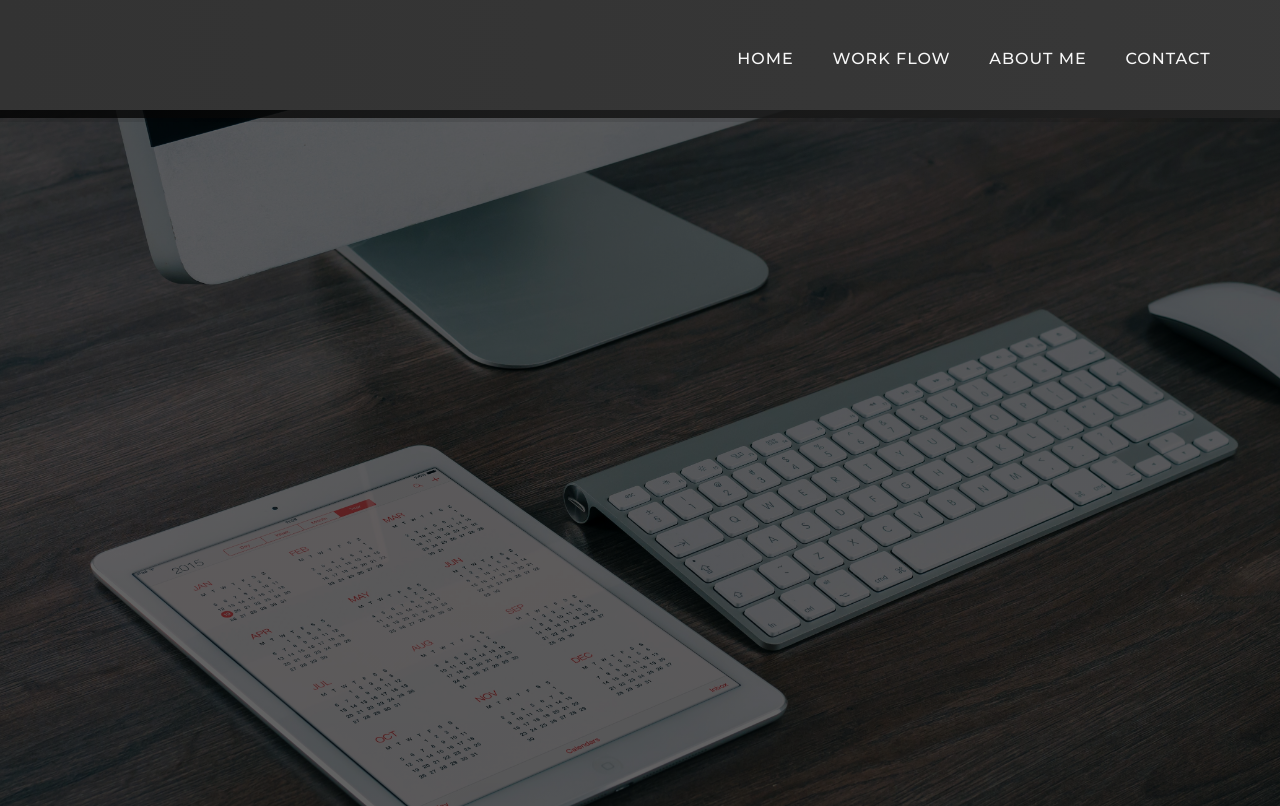
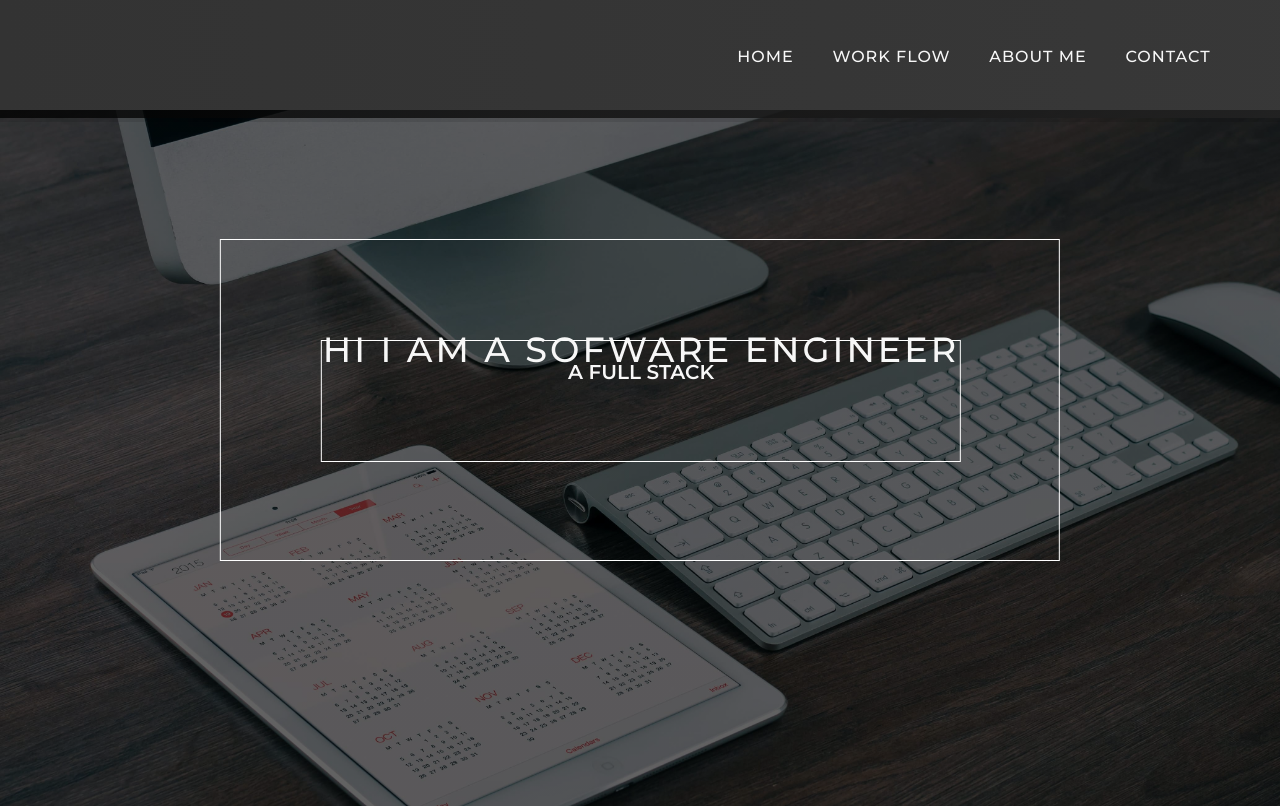
Before and after one commit to Atash3000/personal-portofolio, a React (Create React App) app: page / in a window 1280 px wide. Built offline with nearby package versions, Linux system fonts and the light colour scheme.

Commit message:
add home page slider

```diff
--- a/src/components/Header/Navigation.scss
+++ b/src/components/Header/Navigation.scss
@@ -52,6 +52,8 @@
       border-bottom: 1.5px solid transparent;
       padding-bottom: 0.5rem;
       transition:all 300ms cubic-bezier(1,.01,.08,.32);
+     // padding:0.5rem 1rem 0.5rem 1rem;
+      display:inline-block;
 
 
 
--- a/src/components/HomeSlider/HomeSlider.js
+++ b/src/components/HomeSlider/HomeSlider.js
@@ -9,7 +9,14 @@ function HomeSlider() {
   return (
     <div className='image-slider '>
       <div className="image-container">
-
+        <div className="text-box">
+          <h1 className="heading">
+            <span className="heading--main">
+              hi i am a sofware engineer
+            </span>
+            <span className="heading--sub">a full stack</span>
+          </h1>
+        </div>
       </div>
 
     </div>
--- a/src/components/HomeSlider/HomeSlider.scss
+++ b/src/components/HomeSlider/HomeSlider.scss
@@ -5,9 +5,47 @@ height:100%;
 }
 
 .image-container{
-  background: linear-gradient(to bottom,#0000009c,#0000009d) ,url("./images/hero2.jpg");
+  overflow:hidden;
+  background: linear-gradient(to bottom,#0000009c,#0000009d) ,url("./images/hero2-min.jpg");
   background-position: center;
   background-size:cover;
   height:87vh;
+ // border:2px solid white;
 
 }
+
+.text-box{
+
+  height:12rem;
+  max-width:114rem;
+  position: absolute;
+  top:50%;
+  left:50%;
+  transform:translate(-50%,-50%);
+  border:1px solid white;
+  padding:10rem;
+  //height:25rem;
+
+}
+
+.heading{
+  border:1px solid white;
+  color:#f7f7f7;
+  text-transform: uppercase;
+  text-align: center;
+  display:block;
+    width:100%;
+    height:100%;
+
+&--main{
+  white-space: nowrap;
+  font-size:3.5rem;
+  letter-spacing:3px;
+  font-weight: 500;
+
+}
+
+&--sub{
+  display:block;
+}
+}
```
Also changed, not shown: src/components/HomeSlider/images/hero2-min.jpg (added).
